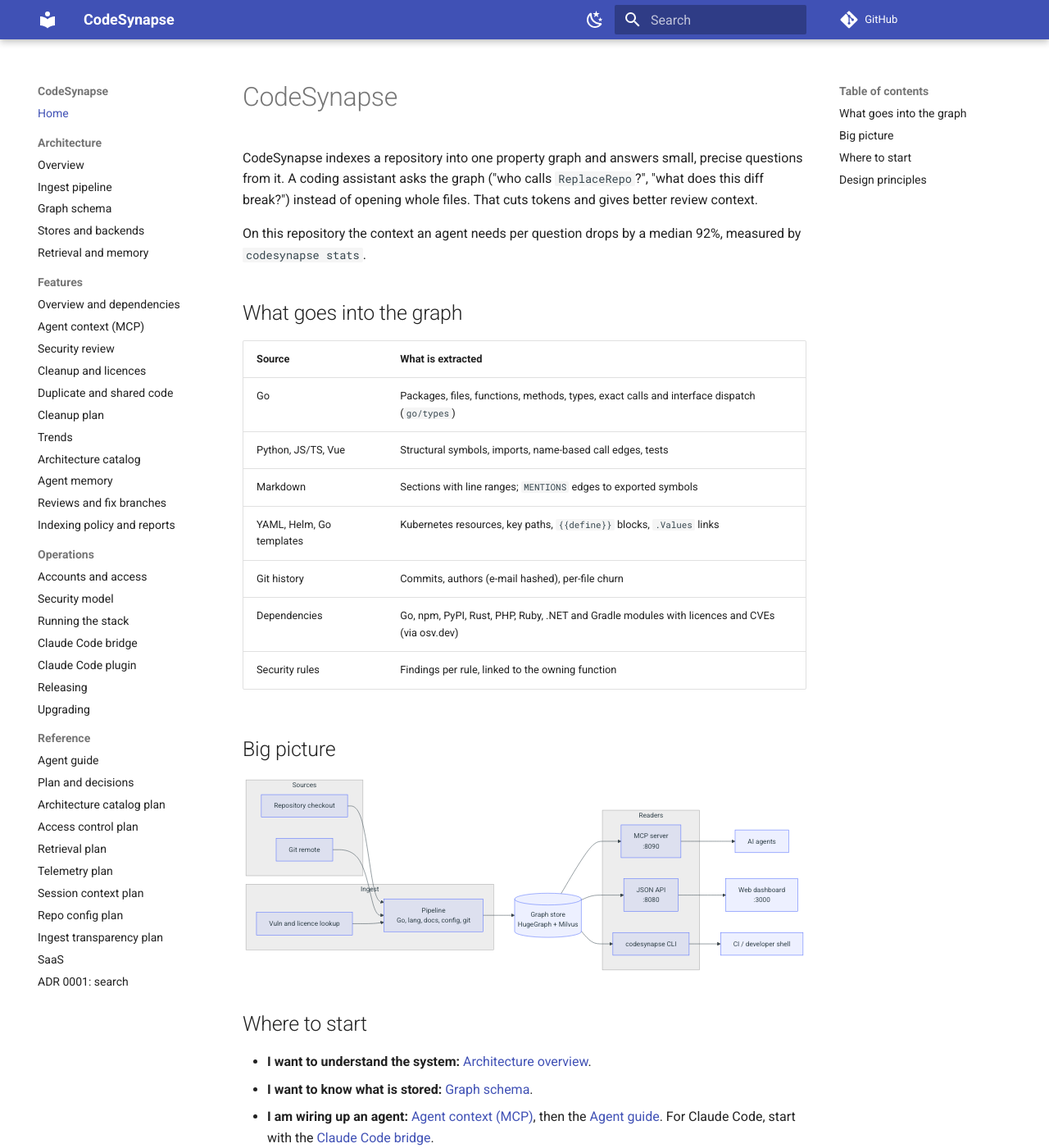
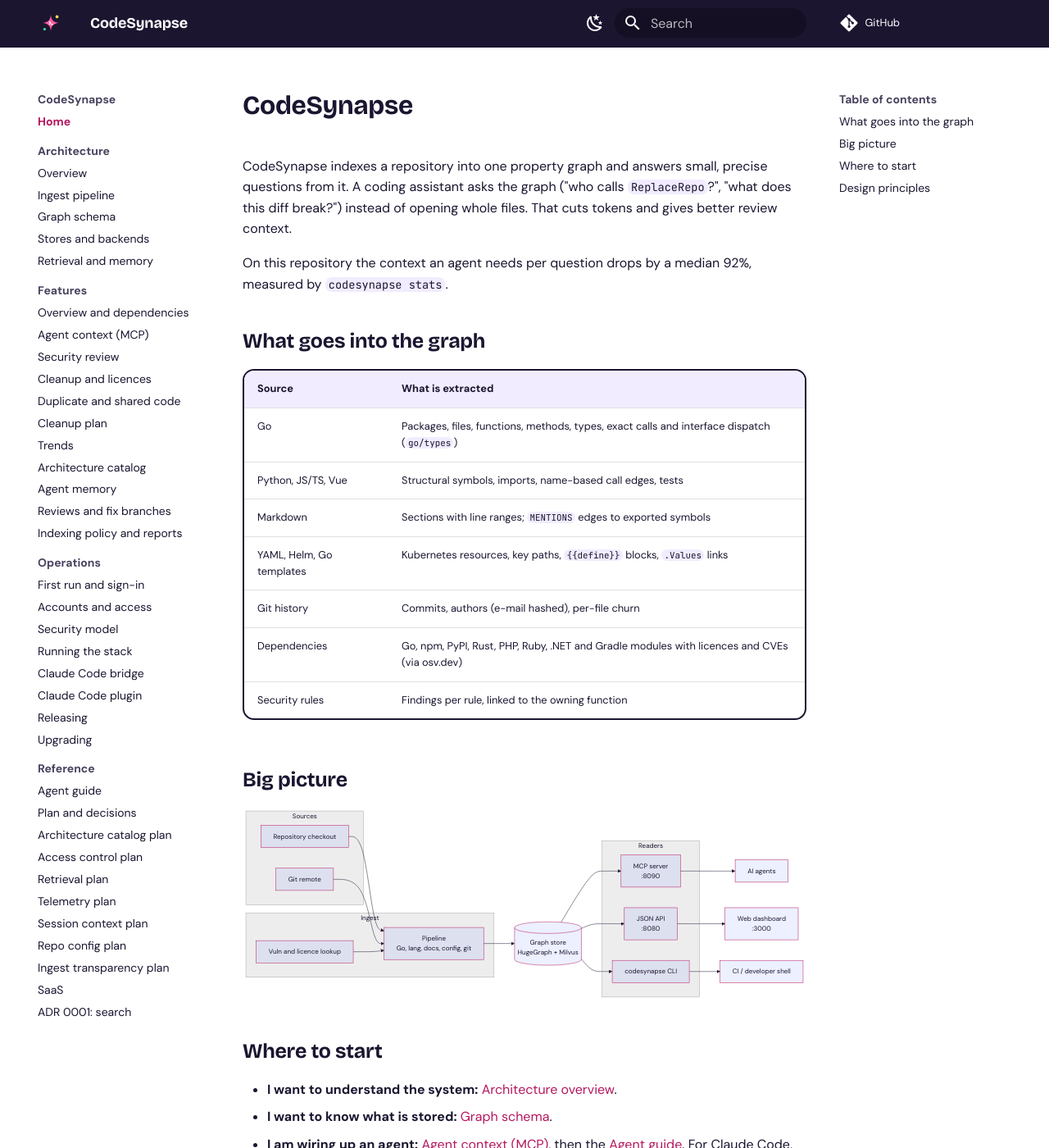
Before and after one commit to astrona-io/codesynapse, an MkDocs documentation site: the page built from docs/index.md, in a window 1280 px wide and 1400 px high. Shown: the whole window at 82% size. Built offline with MkDocs 1.6.1 and Material for MkDocs 9.7.7, drawn with Linux system fonts in a browser that asks for light colours; comment, search, counter and statistics services are not loaded.

Commit message:
docs: first run and sign-in page, restyle site as Agent spark
Document root account creation (no default password), local user
database as the default identity source and SSO as the per-organisation
alternative. Map the dashboard design tokens onto the Material theme.

Co-Authored-By: Claude Sonnet 5.5 <noreply@anthropic.com>

Signed-off-by: Paris Nakita Kejser <hi@pnk.sh>

```diff
--- /dev/null
+++ b/docs/stylesheets/extra.css
@@ -0,0 +1,121 @@
+/* "Agent spark" for the docs: the same tokens as the dashboard
+   (services/web/app/assets/css/main.css) mapped onto Material's variables.
+   Keep both files in step when a token changes. */
+@import url('https://fonts.googleapis.com/css2?family=Bricolage+Grotesque:wght@600;700;800&display=swap');
+
+:root {
+  --cs-ink: #1b1530;
+  --cs-lilac: #f1ecff;
+  --cs-raised: #faf8ff;
+  --cs-line: #e7e0fa;
+  --cs-accent: #ff5fa2;
+  --cs-accent-ink: #b5175f;
+  --cs-radius: 24px;
+  --cs-radius-sm: 14px;
+  --md-text-font: 'DM Sans', system-ui, sans-serif;
+  --md-code-font: 'JetBrains Mono', ui-monospace, monospace;
+}
+
+[data-md-color-scheme='default'] {
+  --md-default-bg-color: #ffffff;
+  --md-default-fg-color: var(--cs-ink);
+  --md-default-fg-color--light: #4a4360;
+  --md-primary-fg-color: var(--cs-ink);
+  --md-primary-bg-color: #ffffff;
+  --md-accent-fg-color: var(--cs-accent-ink);
+  --md-typeset-a-color: var(--cs-accent-ink);
+  --md-code-bg-color: var(--cs-lilac);
+  --md-code-fg-color: var(--cs-ink);
+  --md-footer-bg-color: var(--cs-ink);
+}
+
+[data-md-color-scheme='slate'] {
+  --md-hue: 255;
+  --md-default-bg-color: #120e22;
+  --md-default-fg-color: #f5f1ff;
+  --md-default-fg-color--light: #c3bae0;
+  --md-primary-fg-color: #1b1530;
+  --md-primary-bg-color: #f5f1ff;
+  --md-accent-fg-color: #ff8fc0;
+  --md-typeset-a-color: #ff8fc0;
+  --md-code-bg-color: #251d40;
+  --md-code-fg-color: #f5f1ff;
+  --md-footer-bg-color: #1b1530;
+}
+
+.md-typeset h1,
+.md-typeset h2,
+.md-typeset h3,
+.md-header__title {
+  font-family: 'Bricolage Grotesque', 'DM Sans', system-ui, sans-serif;
+  font-weight: 700;
+  letter-spacing: -0.01em;
+}
+
+.md-typeset h1 { color: var(--md-default-fg-color); }
+
+/* Header: ink bar with the logo, like the dashboard shell. */
+.md-header { box-shadow: none; border-bottom: 2px solid var(--cs-ink); }
+[data-md-color-scheme='slate'] .md-header { border-bottom-color: #2f2650; }
+.md-header__button.md-logo img { height: 1.6rem; }
+
+.md-tabs, .md-nav--primary .md-nav__title { box-shadow: none; }
+
+/* Large radii, 2px borders. */
+.md-typeset table:not([class]) {
+  border: 2px solid var(--cs-ink);
+  border-radius: var(--cs-radius-sm);
+  box-shadow: none;
+  overflow: hidden;
+}
+.md-typeset table:not([class]) th {
+  background: var(--cs-lilac);
+  color: var(--cs-ink);
+  font-weight: 700;
+}
+[data-md-color-scheme='slate'] .md-typeset table:not([class]) { border-color: #8e84b5; }
+[data-md-color-scheme='slate'] .md-typeset table:not([class]) th { background: #251d40; color: #f5f1ff; }
+
+.md-typeset pre > code,
+.md-typeset .highlight { border-radius: var(--cs-radius-sm); }
+.md-typeset code { border-radius: 8px; }
+
+/* Admonitions: tint plus a pill title, never a coloured side stripe. */
+.md-typeset .admonition,
+.md-typeset details {
+  border: 2px solid var(--cs-ink);
+  border-left-width: 2px;
+  border-radius: var(--cs-radius-sm);
+  box-shadow: none;
+  background: var(--cs-raised);
+}
+.md-typeset .admonition-title,
+.md-typeset summary {
+  background: var(--cs-lilac);
+  border-radius: var(--cs-radius-sm) var(--cs-radius-sm) 0 0;
+  font-weight: 700;
+}
+.md-typeset .admonition.warning, .md-typeset details.warning { background: rgba(255, 216, 77, 0.18); }
+.md-typeset .admonition.warning > .admonition-title { background: rgba(255, 216, 77, 0.45); }
+.md-typeset .admonition.tip > .admonition-title { background: rgba(61, 220, 151, 0.28); }
+.md-typeset .admonition.danger > .admonition-title { background: rgba(200, 32, 58, 0.14); }
+.md-typeset .admonition > .admonition-title::before,
+.md-typeset summary::before { background-color: var(--cs-ink); }
+[data-md-color-scheme='slate'] .md-typeset .admonition,
+[data-md-color-scheme='slate'] .md-typeset details { background: #1b1530; border-color: #8e84b5; }
+[data-md-color-scheme='slate'] .md-typeset .admonition-title,
+[data-md-color-scheme='slate'] .md-typeset summary { background: #251d40; }
+[data-md-color-scheme='slate'] .md-typeset .admonition > .admonition-title::before,
+[data-md-color-scheme='slate'] .md-typeset summary::before { background-color: #f5f1ff; }
+
+/* Pill search field. */
+.md-search__form { border-radius: 999px; }
+.md-search__input { border-radius: 999px; }
+
+/* Navigation: the active page gets the candy accent as a pill tint. */
+.md-nav__link--active { font-weight: 700; }
+.md-nav--primary .md-nav__link--active { color: var(--md-typeset-a-color); }
+.md-top { border-radius: 999px; background: var(--cs-accent); color: var(--cs-ink); border: 2px solid var(--cs-ink); box-shadow: none; }
+.md-top:hover { background: #ff7ab3; color: var(--cs-ink); }
+
+.md-footer-meta { background: var(--md-footer-bg-color); }
--- a/mkdocs.yml
+++ b/mkdocs.yml
@@ -6,6 +6,11 @@ site_dir: site
 
 theme:
   name: material
+  logo: assets/logo.svg
+  favicon: assets/logo.svg
+  font:
+    text: DM Sans
+    code: JetBrains Mono
   features:
     - navigation.sections
     - navigation.indexes
@@ -15,16 +20,19 @@ theme:
   palette:
     - media: "(prefers-color-scheme: light)"
       scheme: default
-      primary: indigo
+      primary: custom
       toggle:
         icon: material/weather-night
         name: Dark mode
     - media: "(prefers-color-scheme: dark)"
       scheme: slate
-      primary: indigo
+      primary: custom
       toggle:
         icon: material/weather-sunny
         name: Light mode
+
+extra_css:
+  - stylesheets/extra.css
 
 markdown_extensions:
   - admonition
@@ -61,6 +69,7 @@ nav:
       - Reviews and fix branches: features/reviews-fixes.md
       - Indexing policy and reports: features/indexing-policy.md
   - Operations:
+      - First run and sign-in: operations/first-run.md
       - Accounts and access: operations/accounts-access.md
       - Security model: operations/security-model.md
       - Running the stack: operations/running.md
```
Also changed, not shown: docs/operations/accounts-access.md (+1 -1 lines), docs/operations/first-run.md (added, +74 -0 lines), docs/assets/logo.svg (added).
